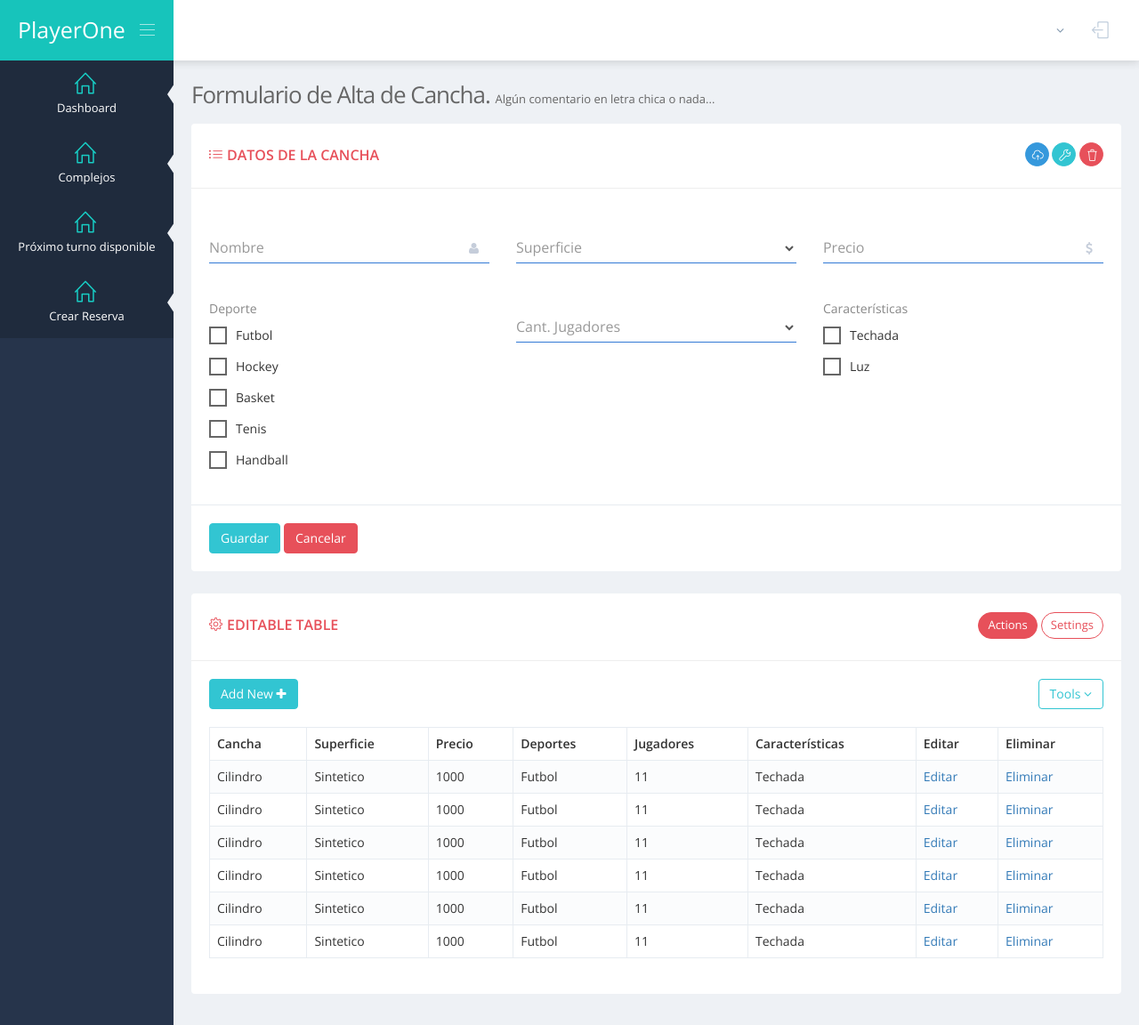
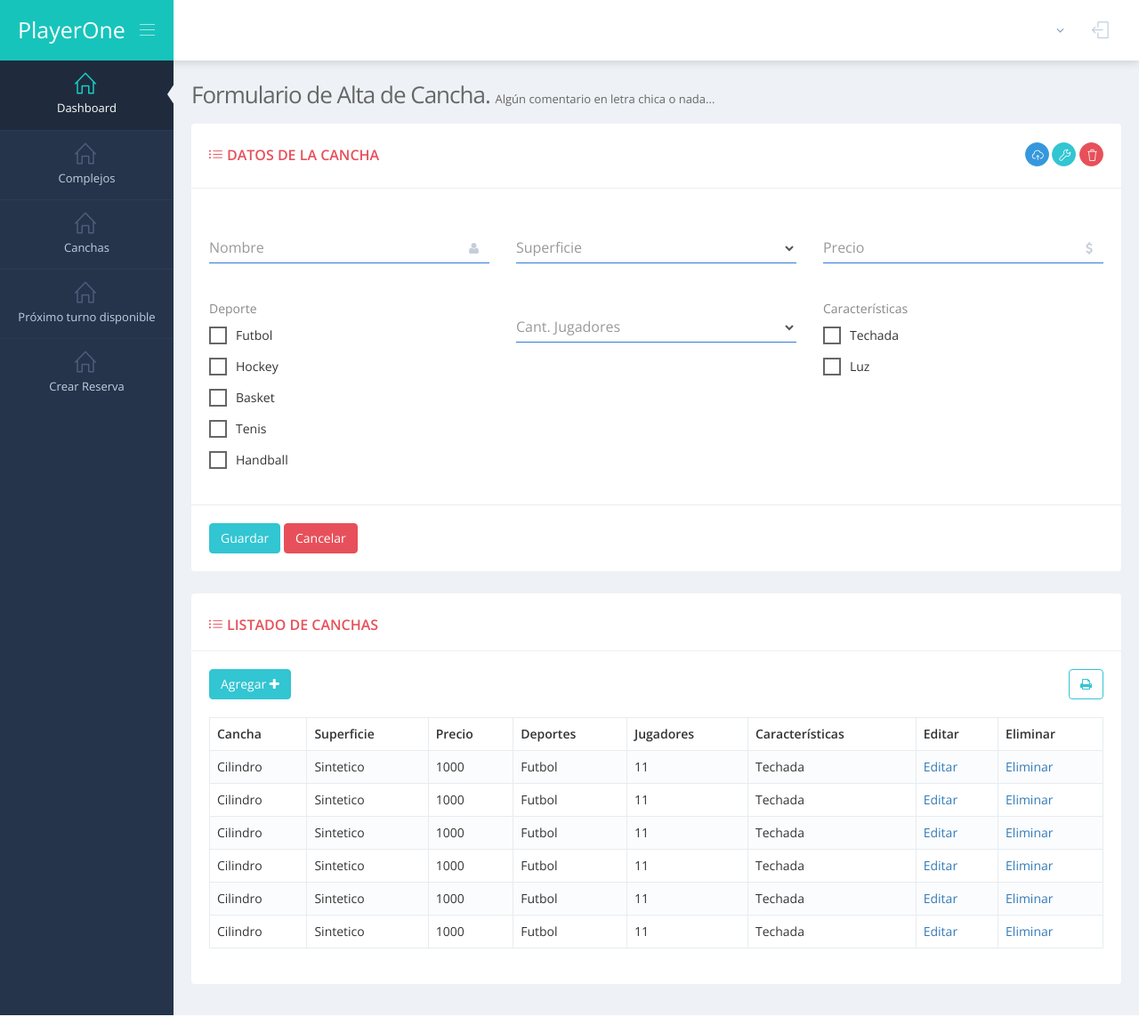
Before and after one commit to GGalcubo/playerone, a Django app: page /form_alta_cancha/ in a window 1280 px wide. Shown: the whole page at 89% size. Run offline with Django 3.2, Linux system fonts and the light colour scheme; data that the repository does not hold is empty; parts of the project's set-up code (start-up, migrations or seed data) failed here and were passed over; some libraries are stand-ins or nearby versions.

Commit message:
Datatable editable like a champion
Cambié el JS de la tabla editable para que despliegue el select y guarde
los datos... falta el backend, obvio.
Tambien toque la barra lateral para emprolijar un toque.
Y el pie para que tome el JS que edité y no el .min

```diff
--- a/static/web/assets/pages/scripts/table-datatables-editable.js
+++ b/static/web/assets/pages/scripts/table-datatables-editable.js
@@ -16,24 +16,36 @@ var TableDatatablesEditable = function () {
         function editRow(oTable, nRow) {
             var aData = oTable.fnGetData(nRow);
             var jqTds = $('>td', nRow);
-            jqTds[0].innerHTML = '<input type="text" class="form-control input-small" value="' + aData[0] + '">';
-            jqTds[1].innerHTML = '<input type="text" class="form-control input-small" value="' + aData[1] + '">';
-            jqTds[2].innerHTML = '<input type="text" class="form-control input-small" value="' + aData[2] + '">';
-            jqTds[3].innerHTML = '<input type="text" class="form-control input-small" value="' + aData[3] + '">';
-            jqTds[4].innerHTML = '<input type="text" class="form-control input-small" value="' + aData[4] + '">';
-            jqTds[5].innerHTML = '<input type="text" class="form-control input-small" value="' + aData[5] + '">';
+
+            jqTds[0].innerHTML = '<input type="text" class="form-control" value="' + aData[0] + '">';
+            jqTds[1].innerHTML = '<select id="superficie" class="form-control" name=""><option value="1">Sintético</option><option value="2">Baldosa</option><option value="3">Flotante</option><option value="4">Carpeta</option><option value="5">Polvo de Ladrillo</option></select>';
+            jqTds[2].innerHTML = '<input type="text" class="form-control" value="' + aData[2] + '">';
+            jqTds[3].innerHTML = '<select id="deporte" class="form-control" name=""><option value="1">Futbol</option><option value="2">Hockey</option><option value="3">Basket</option><option value="4">Tenis</option><option value="5">Handball</option></select>';
+            jqTds[4].innerHTML = '<input type="text" class="form-control" value="' + aData[4] + '">';
+            jqTds[5].innerHTML = '<select id="caracteristicas" class="form-control" name=""><option value="1">Techada</option><option value="2">Luz</option></select>';
             jqTds[6].innerHTML = '<a class="edit" href="">Guardar</a>';
             jqTds[7].innerHTML = '<a class="cancel" href="">Cancelar</a>';
+
         }
 
         function saveRow(oTable, nRow) {
             var jqInputs = $('input', nRow);
+
+            var s = document.getElementById("superficie");
+            var superficie = s.options[s.selectedIndex].text;
+
+            var d = document.getElementById("deporte");
+            var deporte = d.options[d.selectedIndex].text;
+
+            var c = document.getElementById("caracteristicas");
+            var caracteristicas = c.options[c.selectedIndex].text;
+
             oTable.fnUpdate(jqInputs[0].value, nRow, 0, false);
-            oTable.fnUpdate(jqInputs[1].value, nRow, 1, false);
-            oTable.fnUpdate(jqInputs[2].value, nRow, 2, false);
-            oTable.fnUpdate(jqInputs[3].value, nRow, 3, false);
-            oTable.fnUpdate(jqInputs[4].value, nRow, 4, false);
-            oTable.fnUpdate(jqInputs[5].value, nRow, 5, false);
+            oTable.fnUpdate(superficie, nRow, 1, false);
+            oTable.fnUpdate(jqInputs[1].value, nRow, 2, false);
+            oTable.fnUpdate(deporte, nRow, 3, false);
+            oTable.fnUpdate(jqInputs[2].value, nRow, 4, false);
+            oTable.fnUpdate(caracteristicas, nRow, 5, false);
             oTable.fnUpdate('<a class="edit" href="">Editar</a>', nRow, 6, false);
             oTable.fnUpdate('<a class="delete" href="">Eliminar</a>', nRow, 7, false);
             oTable.fnDraw();
@@ -47,7 +59,9 @@ var TableDatatablesEditable = function () {
             oTable.fnUpdate(jqInputs[3].value, nRow, 3, false);
             oTable.fnUpdate(jqInputs[4].value, nRow, 4, false);
             oTable.fnUpdate(jqInputs[5].value, nRow, 5, false);
-            oTable.fnUpdate('<a class="edit" href="">Editar</a>', nRow, 6, false);
+            oTable.fnUpdate(jqInputs[6].value, nRow, 6, false);
+            oTable.fnUpdate(jqInputs[7].value, nRow, 7, false);
+            oTable.fnUpdate('<a class="edit" href="">Editar</a>', nRow, 8, false);
             oTable.fnDraw();
         }
 
@@ -71,7 +85,7 @@ var TableDatatablesEditable = function () {
             //},
 
             // set the initial value
-            "pageLength": 5,
+            "pageLength": 15,
 
             "language": {
                 "lengthMenu": " _MENU_ records"
--- a/templates/barra_lat.html
+++ b/templates/barra_lat.html
@@ -10,7 +10,7 @@
         <!-- DOC: Set data-auto-scroll="false" to disable the sidebar from auto scrolling/focusing -->
         <!-- DOC: Set data-keep-expand="true" to keep the submenues expanded -->
         <!-- DOC: Set data-auto-speed="200" to adjust the sub menu slide up/down speed -->
-        <ul class="page-sidebar-menu  page-header-fixed page-sidebar-menu-hover-submenu " data-keep-expanded="false" data-auto-scroll="true" data-slide-speed="200">
+        <ul class="page-sidebar-menu page-header-fixed page-sidebar-menu-hover-submenu" data-keep-expanded="false" data-auto-scroll="true" data-slide-speed="200">
             <li class="nav-item start active open">
                 <a href="javascript:;" class="nav-link nav-toggle">
                     <i class="icon-home"></i>
@@ -19,14 +19,14 @@
                     <span class="arrow open"></span>
                 </a>
                 <ul class="sub-menu">
-                    <li class="nav-item start active open">
-                        <a href="index.html" class="nav-link ">
+                    <li class="nav-item start open">
+                        <a href="/dashboard/" class="nav-link ">
                             <i class="icon-bar-chart"></i>
-                            <span class="title">Dashboard 1</span>
+                            <span class="title">Dashboard</span>
                             <span class="selected"></span>
                         </a>
                     </li>
-                    <li class="nav-item start ">
+                <!--    <li class="nav-item start ">
                         <a href="dashboard_2.html" class="nav-link ">
                             <i class="icon-bulb"></i>
                             <span class="title">Dashboard 2</span>
@@ -39,51 +39,63 @@
                             <span class="title">Dashboard 3</span>
                             <span class="badge badge-danger">5</span>
                         </a>
-                    </li>
-
+                    </li>    -->
                 </ul>
             </li>
-            <li class="nav-item start active open">
+            <li class="nav-item ">
                 <a href="javascript:;" class="nav-link nav-toggle">
                     <i class="icon-home"></i>
                     <span class="title">Complejos</span>
-                    <span class="selected"></span>
-                    <span class="arrow open"></span>
+                    <span class="arrow"></span>
                 </a>
                 <ul class="sub-menu">
 
                 {% for c in complejos %}
-                    <li class="nav-item start active open">
+                    <li class="nav-item ">
                         <a href="#">{{ c.nombre }}</a>
                     </li>
                 {% endfor %}
-                    <li class="nav-item start active open">
+                    <li class="nav-item ">
                         <a href="/form_alta_complejo/">+ Agregar Complejo</a>
                     </li>
-                    <li class="nav-item start active open">
+                </ul>
+
+            </li>
+            <li class="nav-item ">
+                <a href="javascript:;" class="nav-link nav-toggle">
+                    <i class="icon-home"></i>
+                    <span class="title">Canchas</span>
+                    <span class="arrow"></span>
+                </a>
+                <ul class="sub-menu">
+
+                {% for c in canchas %}
+                    <li class="nav-item ">
+                        <a href="#">{{ c.nombre }}</a>
+                    </li>
+                {% endfor %}
+                    <li class="nav-item ">
                         <a href="/form_alta_cancha/">+ Agregar Cancha</a>
                     </li>
                 </ul>
 
             </li>
-            <li class="nav-item start active open">
+            <li class="nav-item ">
                 <a href="javascript:;" class="nav-link nav-toggle">
                     <i class="icon-home"></i>
                     <span class="title">Próximo turno disponible</span>
-                    <span class="selected"></span>
-                    <span class="arrow open"></span>
+                    <span class="arrow"></span>
                 </a>
             </li>
-            <li class="nav-item start active open">
+            <li class="nav-item ">
                 <a href="javascript:;" class="nav-link nav-toggle">
                     <i class="icon-home"></i>
                     <span class="title">Crear Reserva</span>
-                    <span class="selected"></span>
-                    <span class="arrow open"></span>
+                    <span class="arrow"></span>
                 </a>
 
             </li>
-            <li class="nav-item start active open">
+            <li class="nav-item ">
                 <div id="datepicker"></div>
             </li>
         </ul>
--- a/templates/form-alta-cancha.html
+++ b/templates/form-alta-cancha.html
@@ -255,32 +255,32 @@ License: You must have a valid license purchased only from themeforest(the above
                                 <div class="portlet light portlet-fit ">
                                     <div class="portlet-title">
                                         <div class="caption">
-                                            <i class="icon-settings font-red"></i>
-                                            <span class="caption-subject font-red sbold uppercase">Editable Table</span>
+                                            <i class="icon-list font-red"></i>
+                                            <span class="caption-subject font-red sbold uppercase">Listado de Canchas</span>
                                         </div>
-                                        <div class="actions">
+                                        <!-- <div class="actions">
                                             <div class="btn-group btn-group-devided" data-toggle="buttons">
                                                 <label class="btn btn-transparent red btn-outline btn-circle btn-sm active">
                                                     <input type="radio" name="options" class="toggle" id="option1">Actions</label>
                                                 <label class="btn btn-transparent red btn-outline btn-circle btn-sm">
                                                     <input type="radio" name="options" class="toggle" id="option2">Settings</label>
                                             </div>
-                                        </div>
+                                        </div> -->
                                     </div>
                                     <div class="portlet-body">
                                         <div class="table-toolbar">
                                             <div class="row">
                                                 <div class="col-md-6">
                                                     <div class="btn-group">
-                                                        <button id="sample_editable_1_new" class="btn green"> Add New
+                                                        <button id="sample_editable_1_new" class="btn green"> Agregar
                                                             <i class="fa fa-plus"></i>
                                                         </button>
                                                     </div>
                                                 </div>
                                                 <div class="col-md-6">
                                                     <div class="btn-group pull-right">
-                                                        <button class="btn green btn-outline dropdown-toggle" data-toggle="dropdown">Tools
-                                                            <i class="fa fa-angle-down"></i>
+                                                        <button class="btn green btn-outline dropdown-toggle" data-toggle="dropdown">
+                                                            <i class="fa fa-print"></i>
                                                         </button>
                                                         <ul class="dropdown-menu pull-right">
                                                             <li>
--- a/templates/pie.html
+++ b/templates/pie.html
@@ -54,7 +54,7 @@
 <script src="{% static 'web/assets/global/scripts/datatable.js' %}" type="text/javascript"></script>
 <script src="{% static 'web/assets/global/plugins/datatables/datatables.min.js' %}" type="text/javascript"></script>
 <script src="{% static 'web/assets/global/plugins/datatables/plugins/bootstrap/datatables.bootstrap.js' %}" type="text/javascript"></script>
-<script src="{% static 'web/assets/pages/scripts/table-datatables-editable.min.js' %}" type="text/javascript"></script>
+<script src="{% static 'web/assets/pages/scripts/table-datatables-editable.js' %}" type="text/javascript"></script>
 <!-- END DATATABLES -->
 <!-- BEGIN THEME LAYOUT SCRIPTS -->
 <script src="{% static 'web/assets/layouts/layout2/scripts/layout.min.js' %}"  type="text/javascript"></script>
```
